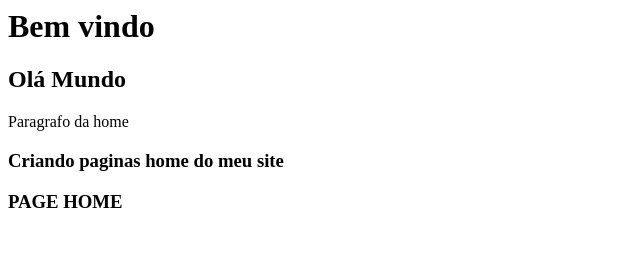
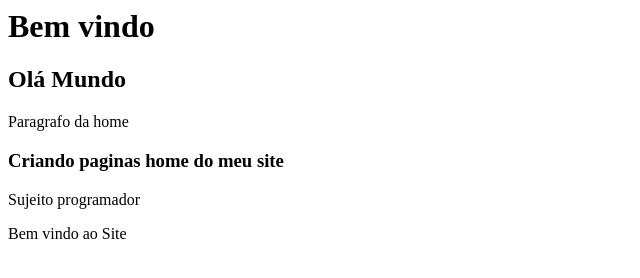
Before and after one commit to calixtobot/curso_github, a plain HTML site: page index.html in a window 1280 px wide. Shown: the whole page, without its empty margins (0-640 px from the left). Drawn offline with Linux system fonts and the light colour scheme.

Commit message:
Finalizando pagina home com toda descrição

```diff
--- a/index.html
+++ b/index.html
@@ -3,4 +3,5 @@
 <p>Paragrafo da home</p>
 
 <h3>Criando paginas home do meu site</h3>
-<h3>PAGE HOME</h3>
+<p>Sujeito programador</p>
+<p> Bem vindo ao Site</p>
```
Also changed, not shown: nomes.txt.
